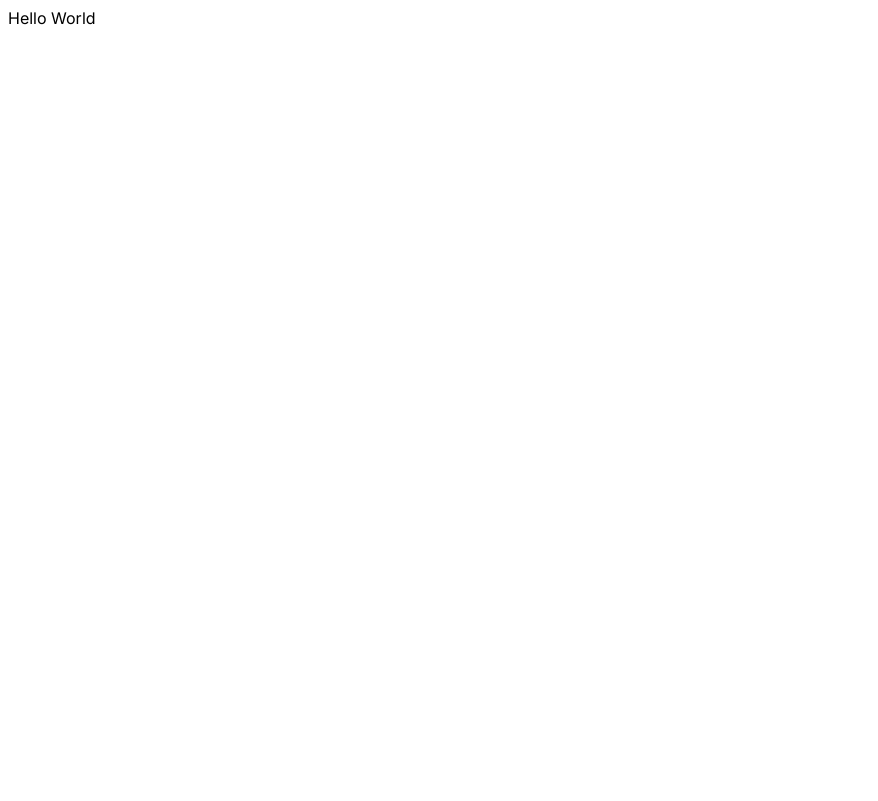
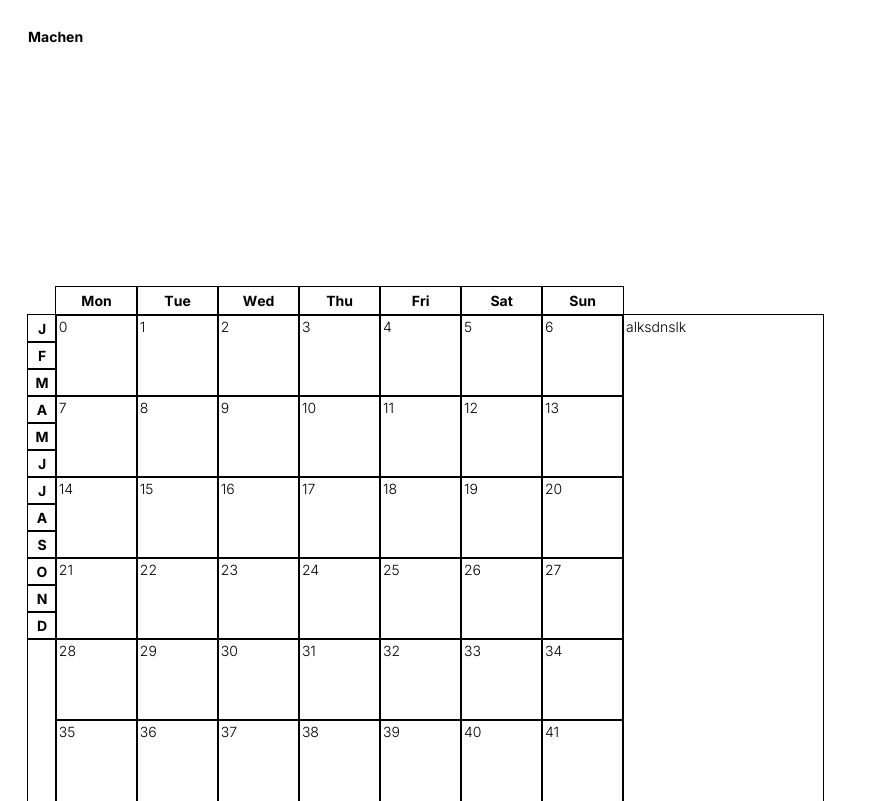
Before and after one commit to skatingincentralpark/machen-v2, a Next.js app: page / in a window 1280 px wide. Shown: the whole page, without its empty margins (0-878 px from the left). Built offline with nearby package versions, Linux system fonts and the light colour scheme.

Commit message:
Initial calendar component styling

```diff
--- a/src/app/layout.tsx
+++ b/src/app/layout.tsx
@@ -1,12 +1,7 @@
-import type { Metadata } from "next";
+import "@/styles/global.css";
 import { Inter } from "next/font/google";
 
 const inter = Inter({ subsets: ["latin"] });
-
-export const metadata: Metadata = {
-  title: "Create Next App",
-  description: "Generated by create next app",
-};
 
 export default function RootLayout({
   children,
--- a/src/app/page.tsx
+++ b/src/app/page.tsx
@@ -1,3 +1,27 @@
+"use client";
+import styled from "@emotion/styled";
+import Calendar from "@/components/Calendar";
+
 export default function Home() {
-  return <main>Hello World</main>;
+  return (
+    <Main>
+      <Header>Machen</Header>
+      <Calendar />
+    </Main>
+  );
 }
+
+const Main = styled.main`
+  height: 100%;
+  display: flex;
+  flex-direction: column;
+  justify-content: end;
+  padding: 2rem;
+`;
+
+const Header = styled.header`
+  position: fixed;
+  top: 2rem;
+  left: 2rem;
+  font-weight: bold;
+`;
--- /dev/null
+++ b/src/components/Calendar.tsx
@@ -0,0 +1,175 @@
+"use client";
+import styled from "@emotion/styled";
+
+const months = [
+  "January",
+  "February",
+  "March",
+  "April",
+  "May",
+  "June",
+  "July",
+  "August",
+  "September",
+  "October",
+  "November",
+  "December",
+];
+
+const days = [
+  "Monday",
+  "Tuesday",
+  "Wednesday",
+  "Thursday",
+  "Friday",
+  "Saturday",
+  "Sunday",
+];
+
+const Calendar = () => {
+  const cells = [...Array(42).keys()];
+
+  return (
+    <CalendarWrapper>
+      <MonthLabels>
+        {months.map((month, index) => (
+          <MonthLabel key={index}>{month[0]}</MonthLabel>
+        ))}
+        <YearWrapper />
+      </MonthLabels>
+      <DayLabels>
+        {days.map((day, index) => (
+          <DayLabel key={index}>
+            <span>{day.slice(0, 1)}</span>
+            <span>{day.slice(1, 3)}</span>
+          </DayLabel>
+        ))}
+      </DayLabels>
+      <DayCells>
+        {cells.map((cell, index) => (
+          <DayCell key={index}>
+            <div>{cell}</div>
+          </DayCell>
+        ))}
+      </DayCells>
+      <Notes>alksdnslk</Notes>
+    </CalendarWrapper>
+  );
+};
+
+export default Calendar;
+
+const media = {
+  ["xs"]: "@media (min-width: 350px)",
+  ["sm"]: "@media (min-width: 520px)",
+  ["md"]: "@media (min-width: 740px)",
+  ["lg"]: "@media (min-width: 960px)",
+  ["xl"]: "@media (min-width: 1180px)",
+  ["2xl"]: "@media (min-width: 1400px)",
+  ["3xl"]: "@media (min-width: 1620px)",
+} as const;
+
+const CalendarWrapper = styled.div`
+  display: grid;
+  grid-template-columns: 2rem auto;
+  grid-template-rows: 2rem auto;
+  max-width: 800px;
+  box-sizing: border-box;
+  font-size: 14px;
+  max-width: 800px;
+  height: 80vh;
+
+  ${media["3xl"]} {
+    max-width: 1200px;
+  }
+
+  ${media.sm} {
+    height: auto;
+  }
+`;
+
+const Notes = styled.div`
+  outline: 1px solid black;
+  outline-offset: -0.5px;
+  width: 200px;
+  grid-column: 9 / 10;
+  grid-row: 2 / 3;
+  padding: 0.2rem;
+  display: none;
+
+  ${media.md} {
+    display: block;
+  }
+`;
+
+const DayLabels = styled.div`
+  font-weight: bold;
+  outline: 1px solid black;
+  outline-offset: -0.5px;
+  grid-column: 2 / 9;
+  display: grid;
+  grid-template-columns: repeat(7, 1fr);
+`;
+const MonthLabels = styled.div`
+  outline: 1px solid black;
+  outline-offset: -0.5px;
+  grid-row-start: 2;
+  display: grid;
+  grid-template-rows: repeat(18, 1fr);
+`;
+const DayCells = styled.div`
+  outline: 1px solid black;
+  outline-offset: -0.5px;
+  grid-column: 2 / 9;
+  grid-row-start: 2;
+  display: grid;
+  grid-template-columns: repeat(7, 1fr);
+`;
+
+const DayLabel = styled.div`
+  display: flex;
+  justify-content: center;
+  align-items: center;
+  padding: 0 0.2rem;
+  text-align: center;
+  outline: 1px solid black;
+  outline-offset: -0.5px;
+
+  & > span:last-of-type {
+    display: none;
+
+    ${media.xs} {
+      display: block;
+    }
+  }
+`;
+const MonthLabel = styled.div`
+  font-weight: bold;
+  display: flex;
+  justify-content: center;
+  align-items: center;
+  text-align: center;
+  outline: 1px solid black;
+  outline-offset: -0.5px;
+`;
+const DayCell = styled.div`
+  outline: 1px solid black;
+  outline-offset: -0.5px;
+  aspect-ratio: initial;
+  width: 100%;
+
+  ${media.sm} {
+    aspect-ratio: 1;
+  }
+
+  & > div {
+    padding: 0.2rem;
+  }
+`;
+
+const YearWrapper = styled.div`
+  outline: 1px solid black;
+  outline-offset: -0.5px;
+  grid-row-start: 13;
+  grid-row-end: 19;
+`;
--- /dev/null
+++ b/src/styles/global.css
@@ -0,0 +1,13 @@
+html {
+  font-size: 14px;
+  min-height: 100vh;
+  height: 100%;
+  font-weight: 300;
+}
+body {
+  margin: 0;
+  height: 100%;
+}
+* {
+  box-sizing: border-box;
+}
```
Also changed, not shown: src/lib/date.ts (added, +36 -0 lines).
